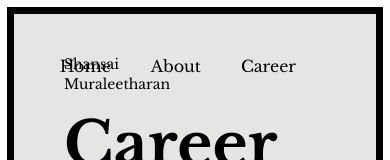
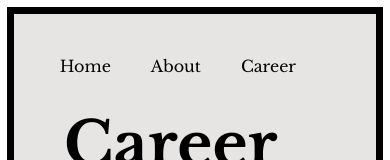
Before and after one commit to TheGreatShan/muraleetharanpages, a Next.js app: page /career in a window 390 px wide. Shown: the top 160 px of the page. Built offline with nearby package versions, Linux system fonts and the light colour scheme.

Commit message:
navbar does not show Shansai Muraleetharan in Mobile mode

```diff
--- a/src/app/components/Nav.tsx
+++ b/src/app/components/Nav.tsx
@@ -3,7 +3,7 @@ import Link from "next/link";
 export default function Nav() {
     return (
         <div className={"bg-[#e7e5e4] text-black font-libre p-10 backdrop-blur-sm"}>
-            <div className={"fixed left-0 md:ml-[100px] ml-[50px]"}>
+            <div className={"fixed left-0 md:ml-[100px] ml-[50px] md:visible invisible"}>
                 <h1 className={"md:text-2xl text-sm"}>Shansai</h1>
                 <h1 className={"md:text-3xl text-sm"}>Muraleetharan</h1>
             </div>
```
